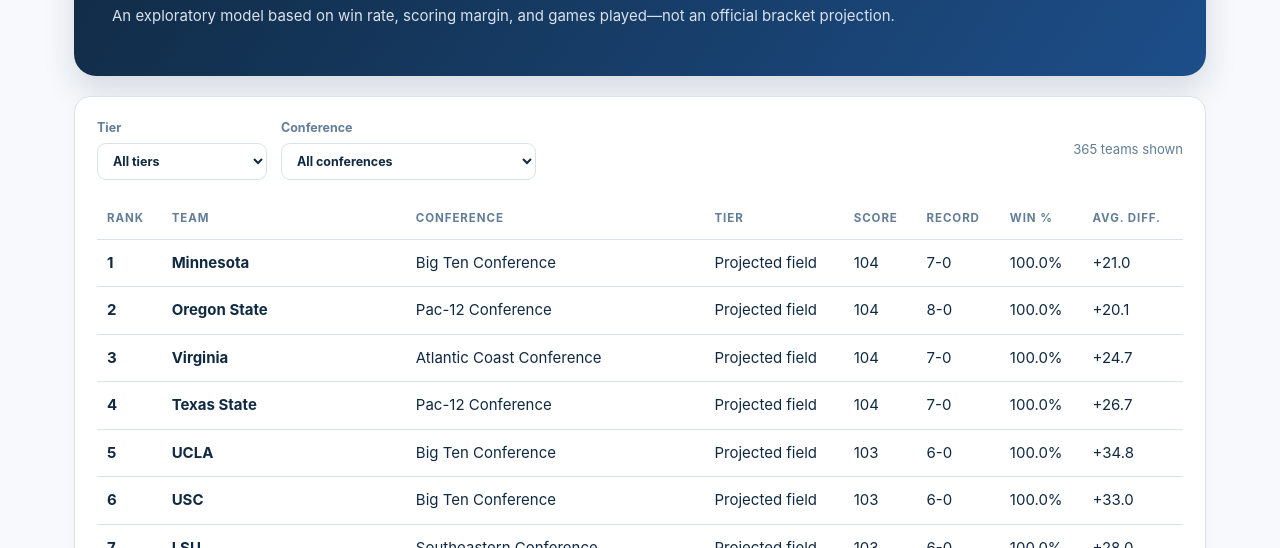
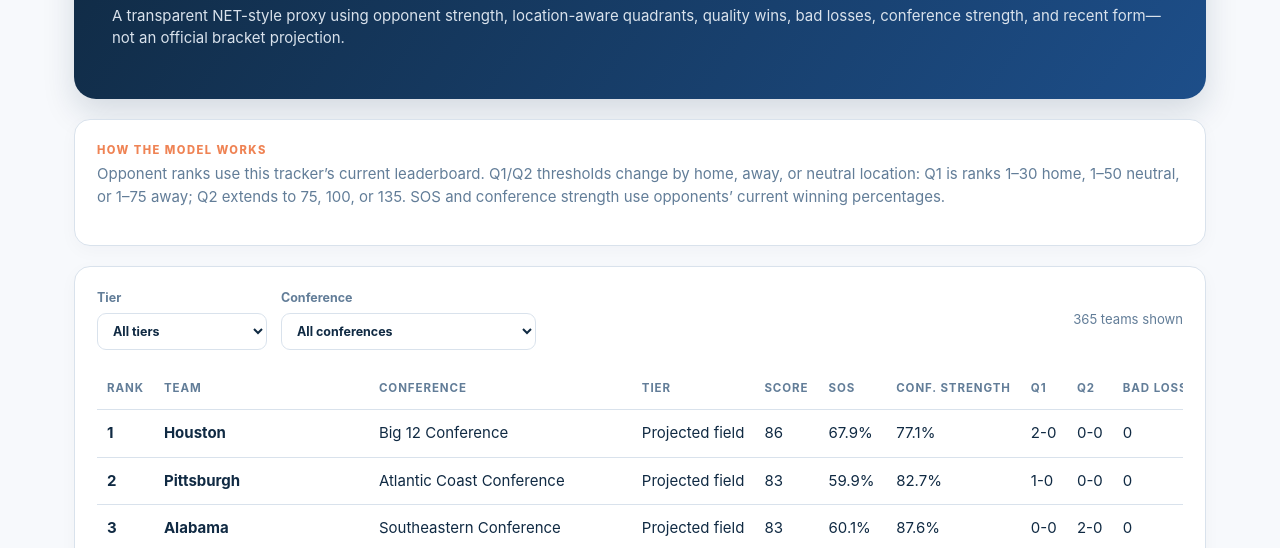
Before and after one commit to golmsted2/Data-Tracker, a plain HTML site: page site/bubble.html in a window 1280 px wide. Shown: the part 252-800 px from the top of the page. Drawn offline with Linux system fonts and the light colour scheme; files whose address does not match are found by name.

Commit message:
feat: add NET-style bubble profile

```diff
--- a/site/assets/app.js
+++ b/site/assets/app.js
@@ -191,19 +191,52 @@ function renderSchedule(rows, games) {
   select.addEventListener("input", paint); paint();
 }
 
-function renderBubble(rows) {
-  const latest = latestRows(rows).map(row => {
-    const win = number(row.win_pct), avgDiff = number(row.games_played) ? number(row.point_diff) / number(row.games_played) : 0;
-    const score = Math.round(win * 70 + Math.max(-10, Math.min(20, avgDiff)) * 1.5 + Math.min(20, number(row.games_played)) * 0.5);
-    const tier = win >= 0.75 && avgDiff >= 5 ? "Projected field" : win >= 0.58 && avgDiff >= 0 ? "Bubble watch" : "Needs work";
-    return {...row, score, tier, avgDiff};
-  }).sort((a, b) => b.score - a.score);
-  const filter = document.querySelector("#bubble-filter"), conference = document.querySelector("#bubble-conference"), conferences = [...new Set(latest.map(row => row.conference))].sort();
+function bubbleLocation(game, itemId) {
+  if (String(game.neutral_site).toLowerCase() === "true") return "neutral";
+  return game.home_id === itemId ? "home" : "away";
+}
+
+function bubbleQuadrant(rank, location) {
+  if (!rank) return "Q4";
+  const limits = {home: [30, 75, 160], neutral: [50, 100, 200], away: [75, 135, 240]}[location] || [75, 135, 240];
+  if (rank <= limits[0]) return "Q1";
+  if (rank <= limits[1]) return "Q2";
+  if (rank <= limits[2]) return "Q3";
+  return "Q4";
+}
+
+function renderBubble(rows, games) {
+  const snapshot = latestRows(rows), ranked = rankRows(snapshot), teams = teamMap(snapshot), rankMap = Object.fromEntries(ranked.map(row => [row.item_id, row.rank]));
+  const conferenceValues = {};
+  snapshot.forEach(row => { conferenceValues[row.conference] ??= []; conferenceValues[row.conference].push(number(row.win_pct)); });
+  const conferenceStrength = Object.fromEntries(Object.entries(conferenceValues).map(([conference, values]) => [conference, values.reduce((sum, value) => sum + value, 0) / values.length]));
+  const profiles = snapshot.map(row => {
+    const teamGames = selectedTeamIds(games, row.item_id).sort((a, b) => a.date.localeCompare(b.date));
+    const quadrants = {Q1: {wins: 0, losses: 0}, Q2: {wins: 0, losses: 0}, Q3: {wins: 0, losses: 0}, Q4: {wins: 0, losses: 0}};
+    let opponentStrength = 0, countedOpponents = 0;
+    teamGames.forEach(game => {
+      const opponent = teams[gameOpponent(game, row.item_id)];
+      if (!opponent) return;
+      opponentStrength += number(opponent.win_pct); countedOpponents += 1;
+      const quadrant = bubbleQuadrant(rankMap[opponent.item_id], bubbleLocation(game, row.item_id));
+      if (game.winner_id === row.item_id) quadrants[quadrant].wins += 1; else quadrants[quadrant].losses += 1;
+    });
+    const recent = teamGames.slice(-10), recentWins = recent.filter(game => game.winner_id === row.item_id).length, recentLosses = recent.length - recentWins, recentPct = recent.length ? recentWins / recent.length : 0;
+    const avgDiff = number(row.games_played) ? number(row.point_diff) / number(row.games_played) : 0;
+    const sos = countedOpponents ? opponentStrength / countedOpponents : 0;
+    const qualityWins = quadrants.Q1.wins + quadrants.Q2.wins;
+    const badLosses = quadrants.Q3.losses + quadrants.Q4.losses;
+    const marginScore = (Math.max(-10, Math.min(20, avgDiff)) + 10) / 30 * 10;
+    const score = Math.max(0, Math.min(100, Math.round(number(row.win_pct) * 45 + sos * 20 + number(conferenceStrength[row.conference]) * 5 + recentPct * 10 + marginScore + quadrants.Q1.wins * 2 + quadrants.Q2.wins * 0.75 - quadrants.Q1.losses * 1.5 - badLosses * 2)));
+    const tier = score >= 70 && badLosses === 0 ? "Projected field" : score >= 55 && badLosses <= 2 ? "Bubble watch" : "Needs work";
+    return {...row, score, tier, avgDiff, sos, recentPct, recentWins, recentLosses, qualityWins, badLosses, conferenceStrength: conferenceStrength[row.conference], quadrants};
+  }).sort((a, b) => b.score - a.score || number(b.win_pct) - number(a.win_pct) || number(b.wins) - number(a.wins));
+  const filter = document.querySelector("#bubble-filter"), conference = document.querySelector("#bubble-conference"), conferences = [...new Set(profiles.map(row => row.conference))].sort();
   conferences.forEach(value => conference.insertAdjacentHTML("beforeend", `<option value="${safe(value)}">${safe(value)}</option>`));
   function paint() {
-    const filtered = latest.filter(row => (!filter.value || row.tier === filter.value) && (!conference.value || row.conference === conference.value));
+    const filtered = profiles.filter(row => (!filter.value || row.tier === filter.value) && (!conference.value || row.conference === conference.value));
     document.querySelector("#bubble-count").textContent = `${filtered.length} teams shown`;
-    document.querySelector("#bubble-table tbody").innerHTML = filtered.map((row, index) => `<tr><td>${index + 1}</td><td><strong>${safe(row.item)}</strong></td><td>${safe(row.conference)}</td><td>${safe(row.tier)}</td><td>${row.score}</td><td>${record(row)}</td><td>${pct(row.win_pct)}</td><td>${row.avgDiff >= 0 ? "+" : ""}${row.avgDiff.toFixed(1)}</td></tr>`).join("");
+    document.querySelector("#bubble-table tbody").innerHTML = filtered.map((row, index) => `<tr><td>${index + 1}</td><td><strong>${safe(row.item)}</strong></td><td>${safe(row.conference)}</td><td>${safe(row.tier)}</td><td>${row.score}</td><td>${pct(row.sos)}</td><td>${pct(row.conferenceStrength)}</td><td>${row.quadrants.Q1.wins}-${row.quadrants.Q1.losses}</td><td>${row.quadrants.Q2.wins}-${row.quadrants.Q2.losses}</td><td>${row.badLosses}</td><td>${row.recentWins}-${row.recentLosses}</td></tr>`).join("");
   }
   [filter, conference].forEach(element => element.addEventListener("input", paint)); paint();
 }
@@ -239,7 +272,7 @@ loadData().then(({history, games, status}) => {
   if (page === "conferences") renderConferences(history, games);
   if (page === "compare") renderCompare(history, games);
   if (page === "schedule") renderSchedule(history, games);
-  if (page === "bubble") renderBubble(history);
+  if (page === "bubble") renderBubble(history, games);
   if (page === "trends") renderTrends(history, games);
 }).catch(error => {
   document.querySelector("main").insertAdjacentHTML("afterbegin", `<section class="panel"><strong>Data unavailable.</strong><p class="muted">${safe(error.message)}</p></section>`);
--- a/site/bubble.html
+++ b/site/bubble.html
@@ -1,11 +1,11 @@
 <!doctype html>
 <html lang="en">
 <head>
-  <meta charset="utf-8"><meta name="viewport" content="width=device-width, initial-scale=1"><meta name="theme-color" content="#102a43"><link rel="manifest" href="manifest.webmanifest"><link rel="stylesheet" href="assets/style.css?v=14"><title>Bubble Board · NCAA Division I Basketball</title>
+  <meta charset="utf-8"><meta name="viewport" content="width=device-width, initial-scale=1"><meta name="theme-color" content="#102a43"><link rel="manifest" href="manifest.webmanifest"><link rel="stylesheet" href="assets/style.css?v=15"><title>Bubble Board · NCAA Division I Basketball</title>
 </head>
 <body data-page="bubble">
   <header class="site-header"><div><p class="eyebrow">Men's NCAA Division I</p><h1>NCAA Division I Basketball</h1><span class="header-days" data-days-ran>Days ran: —</span></div><nav><a href="index.html">Today</a><a href="browse.html">Browse</a><a href="conferences.html">Conferences</a><a href="compare.html">Compare</a><a href="schedule.html">Schedule</a><a href="trends.html">Trends</a><a class="active" href="bubble.html">Bubble</a></nav></header>
-  <main><section class="hero compact"><div><p class="eyebrow">March Madness watch</p><h2>Bubble board</h2><p class="muted">An exploratory model based on win rate, scoring margin, and games played—not an official bracket projection.</p></div></section><section class="panel"><div class="controls"><label>Tier <select id="bubble-filter"><option value="">All tiers</option><option>Projected field</option><option>Bubble watch</option><option>Needs work</option></select></label><label>Conference <select id="bubble-conference"><option value="">All conferences</option></select></label><span id="bubble-count" class="table-note">Loading…</span></div><div class="table-wrap"><table id="bubble-table"><thead><tr><th>Rank</th><th>Team</th><th>Conference</th><th>Tier</th><th>Score</th><th>Record</th><th>Win %</th><th>Avg. diff.</th></tr></thead><tbody></tbody></table></div></section></main>
-  <footer><span>NCAA Division I Basketball Tracker</span><span id="data-quality">Checking data…</span><a href="index.html">Back to Today</a></footer><script src="assets/app.js?v=14"></script>
+  <main><section class="hero compact"><div><p class="eyebrow">March Madness watch</p><h2>Bubble board</h2><p class="muted">A transparent NET-style proxy using opponent strength, location-aware quadrants, quality wins, bad losses, conference strength, and recent form—not an official bracket projection.</p></div></section><section class="panel model-note"><p class="eyebrow">How the model works</p><p class="muted">Opponent ranks use this tracker’s current leaderboard. Q1/Q2 thresholds change by home, away, or neutral location: Q1 is ranks 1–30 home, 1–50 neutral, or 1–75 away; Q2 extends to 75, 100, or 135. SOS and conference strength use opponents’ current winning percentages.</p></section><section class="panel"><div class="controls"><label>Tier <select id="bubble-filter"><option value="">All tiers</option><option>Projected field</option><option>Bubble watch</option><option>Needs work</option></select></label><label>Conference <select id="bubble-conference"><option value="">All conferences</option></select></label><span id="bubble-count" class="table-note">Loading…</span></div><div class="table-wrap"><table id="bubble-table"><thead><tr><th>Rank</th><th>Team</th><th>Conference</th><th>Tier</th><th>Score</th><th>SOS</th><th>Conf. strength</th><th>Q1</th><th>Q2</th><th>Bad losses</th><th>Recent</th></tr></thead><tbody></tbody></table></div></section></main>
+  <footer><span>NCAA Division I Basketball Tracker</span><span id="data-quality">Checking data…</span><a href="index.html">Back to Today</a></footer><script src="assets/app.js?v=15"></script>
 </body>
 </html>
--- a/site/sw.js
+++ b/site/sw.js
@@ -1,5 +1,5 @@
-const CACHE = "power-hoops-v14";
-const SHELL = ["index.html", "browse.html", "conferences.html", "compare.html", "schedule.html", "trends.html", "bubble.html", "assets/style.css?v=14", "assets/app.js?v=14", "manifest.webmanifest"];
+const CACHE = "power-hoops-v15";
+const SHELL = ["index.html", "browse.html", "conferences.html", "compare.html", "schedule.html", "trends.html", "bubble.html", "assets/style.css?v=15", "assets/app.js?v=15", "manifest.webmanifest"];
 self.addEventListener("install", event => event.waitUntil(caches.open(CACHE).then(cache => cache.addAll(SHELL)).then(() => self.skipWaiting())));
 self.addEventListener("activate", event => event.waitUntil(caches.keys().then(keys => Promise.all(keys.filter(key => key !== CACHE).map(key => caches.delete(key)))).then(() => self.clients.claim())));
 self.addEventListener("fetch", event => {
```
Also changed, not shown: site/browse.html (+2 -2 lines), site/compare.html (+2 -2 lines), site/conferences.html (+2 -2 lines), site/index.html (+2 -2 lines), site/schedule.html (+2 -2 lines), site/trends.html (+2 -2 lines), 3 other files.
